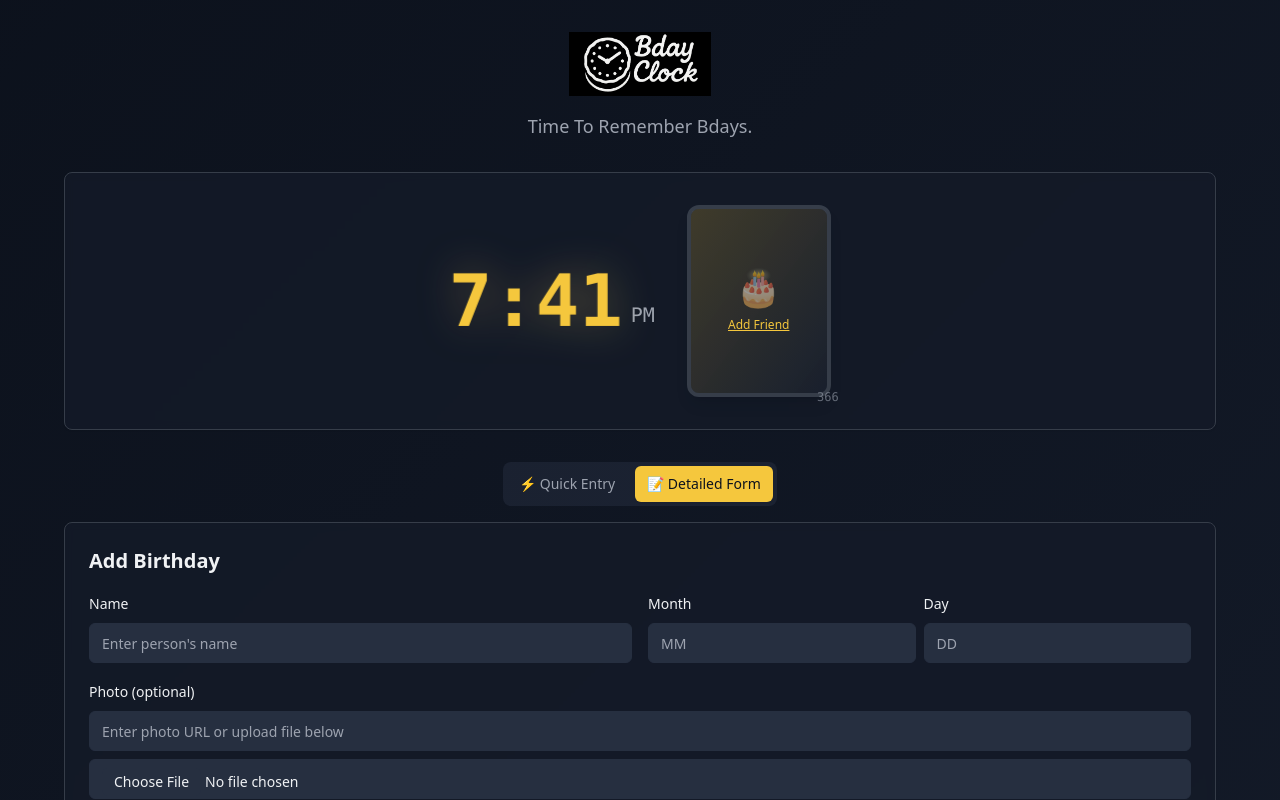
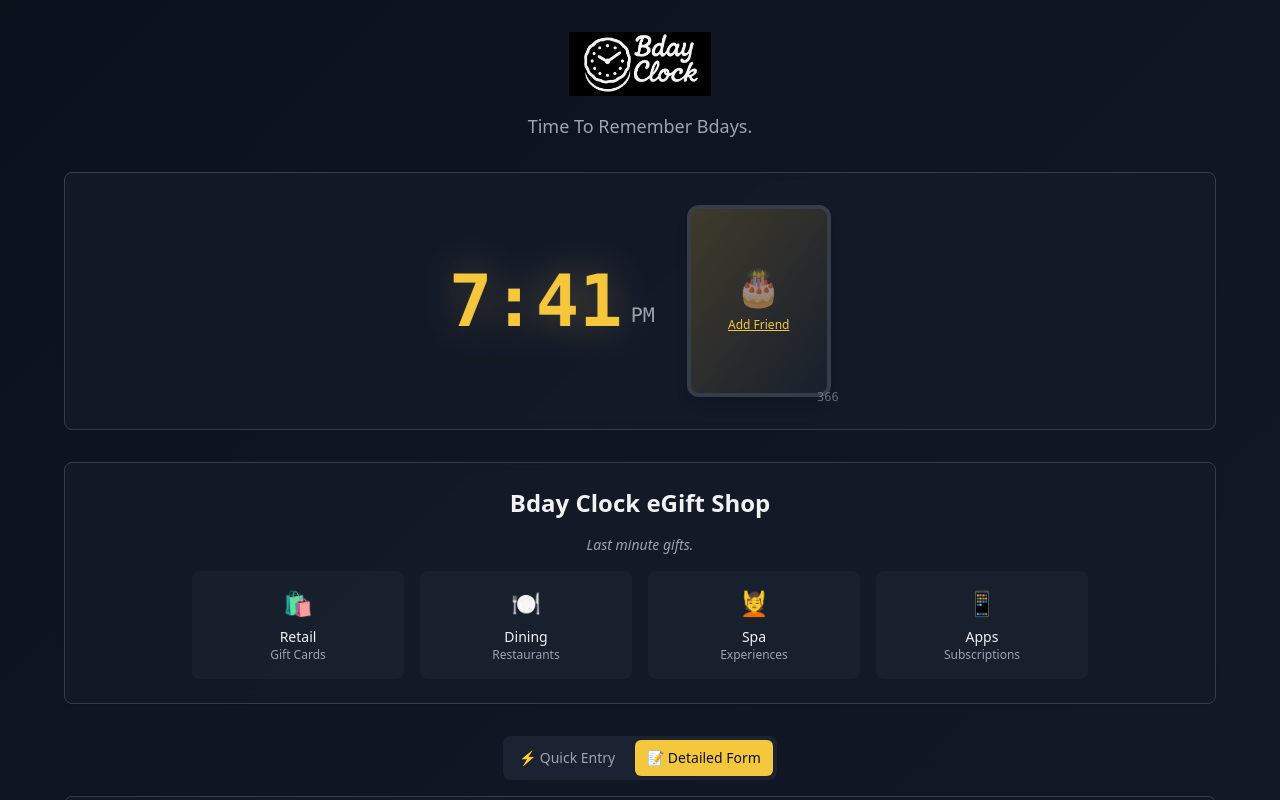
Before and after one commit to shawnshawn61/bday-clock, a React (Vite) app: page / in a window 1280 px wide. Shown: the top 800 px of the page. Built offline with nearby package versions, Linux system fonts and the light colour scheme.

Commit message:
Remove celebrity mode section
Add eGift shop with affiliate marketing integration.

```diff
--- a/src/components/BirthdayClock.tsx
+++ b/src/components/BirthdayClock.tsx
@@ -306,29 +306,40 @@ export const BirthdayClock = () => {
         </Card>
 
 
-        {/* Additional Birthday Celebration Display - Show all birthdays with slideshow indicator */}
-        {currentTimeIsValidDate && matchingBirthdays.length > 0 && (
-          <>
-            <BirthdayDisplay birthdays={matchingBirthdays} />
-            {matchingBirthdays.length > 1 && (
-              <div className="flex justify-center items-center gap-2">
-                <span className="text-sm text-muted-foreground">
-                  {currentBirthdayIndex + 1} of {matchingBirthdays.length}
-                </span>
-                <div className="flex gap-1">
-                  {matchingBirthdays.map((_, index) => (
-                    <div
-                      key={index}
-                      className={`w-2 h-2 rounded-full transition-colors ${
-                        index === currentBirthdayIndex ? 'bg-celebration' : 'bg-muted-foreground/30'
-                      }`}
-                    />
-                  ))}
-                </div>
+        {/* Bday Clock eGift Shop */}
+        <Card className="p-6 bg-card/80 backdrop-blur-sm border-photo-frame">
+          <div className="text-center space-y-4">
+            <h2 className="text-2xl font-bold text-foreground">Bday Clock eGift Shop</h2>
+            <p className="text-muted-foreground text-sm italic">Last minute gifts.</p>
+
+            <div className="grid grid-cols-2 md:grid-cols-4 gap-4 max-w-4xl mx-auto">
+              {/* Gift Cards */}
+              <div className="p-4 bg-secondary/30 rounded-lg hover:bg-secondary/50 transition-colors cursor-pointer">
+                <div className="text-2xl mb-2">🛍️</div>
+                <div className="text-sm font-medium">Retail</div>
+                <div className="text-xs text-muted-foreground">Gift Cards</div>
               </div>
-            )}
-          </>
-        )}
+
+              <div className="p-4 bg-secondary/30 rounded-lg hover:bg-secondary/50 transition-colors cursor-pointer">
+                <div className="text-2xl mb-2">🍽️</div>
+                <div className="text-sm font-medium">Dining</div>
+                <div className="text-xs text-muted-foreground">Restaurants</div>
+              </div>
+
+              <div className="p-4 bg-secondary/30 rounded-lg hover:bg-secondary/50 transition-colors cursor-pointer">
+                <div className="text-2xl mb-2">💆</div>
+                <div className="text-sm font-medium">Spa</div>
+                <div className="text-xs text-muted-foreground">Experiences</div>
+              </div>
+
+              <div className="p-4 bg-secondary/30 rounded-lg hover:bg-secondary/50 transition-colors cursor-pointer">
+                <div className="text-2xl mb-2">📱</div>
+                <div className="text-sm font-medium">Apps</div>
+                <div className="text-xs text-muted-foreground">Subscriptions</div>
+              </div>
+            </div>
+          </div>
+        </Card>
 
 
         {/* Birthday Form - Only show in personal mode */}
```
